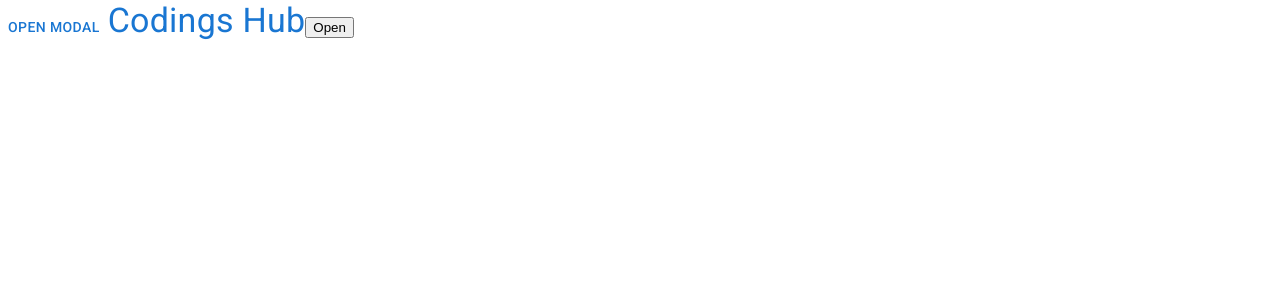
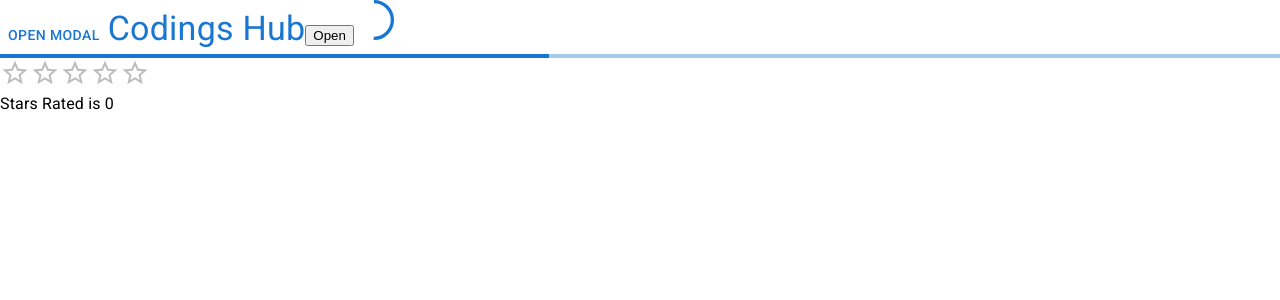
Before and after one commit to shoaibakhterqadri/ReactAppWithMaterialUI, a React (Create React App) app in the folder practice-react-with-material-ui/: page / in a window 1280 px wide. Shown: the top 300 px of the page. Built offline with nearby package versions, Linux system fonts and the light colour scheme.

Commit message:
Snackbar, CircularProgress, LinearProgress,  and Rating are done

```diff
--- a/practice-react-with-material-ui/src/components/DrawerList.jsx
+++ b/practice-react-with-material-ui/src/components/DrawerList.jsx
@@ -1,9 +1,10 @@
 import { Button } from '@mui/base';
-import { Drawer, List, ListItemButton, ListItemText } from '@mui/material';
+import { Alert, CircularProgress, Drawer, LinearProgress, List, ListItemButton, ListItemText, Rating, Snackbar, Typography } from '@mui/material';
 import React, { useState } from 'react'
 
 function DrawerList() {
     const [open,setOpen]=useState(false);
+    const [value,setValue]=useState()
     const courses=['first','second','third','fourth']
   return (
     <>
@@ -15,6 +16,14 @@
             })}
         </List>
     </Drawer>
+
+    {/* <Snackbar open={open} message="This is Snackbar"></Snackbar> */}
+    <Snackbar open={open} autoHideDuration={2000}><Alert severity='primary'>Alert is a built function</Alert></Snackbar>
+
+<CircularProgress color='primary' variant='determinate' value={50}></CircularProgress>
+<LinearProgress></LinearProgress>
+<Rating size='large' value={value} precision={0.2} onChange={(e,val)=>setValue(val)}></Rating>
+<Typography>Stars Rated is {value!==undefined ?value:0}</Typography>
     </>
   )
 }
```
